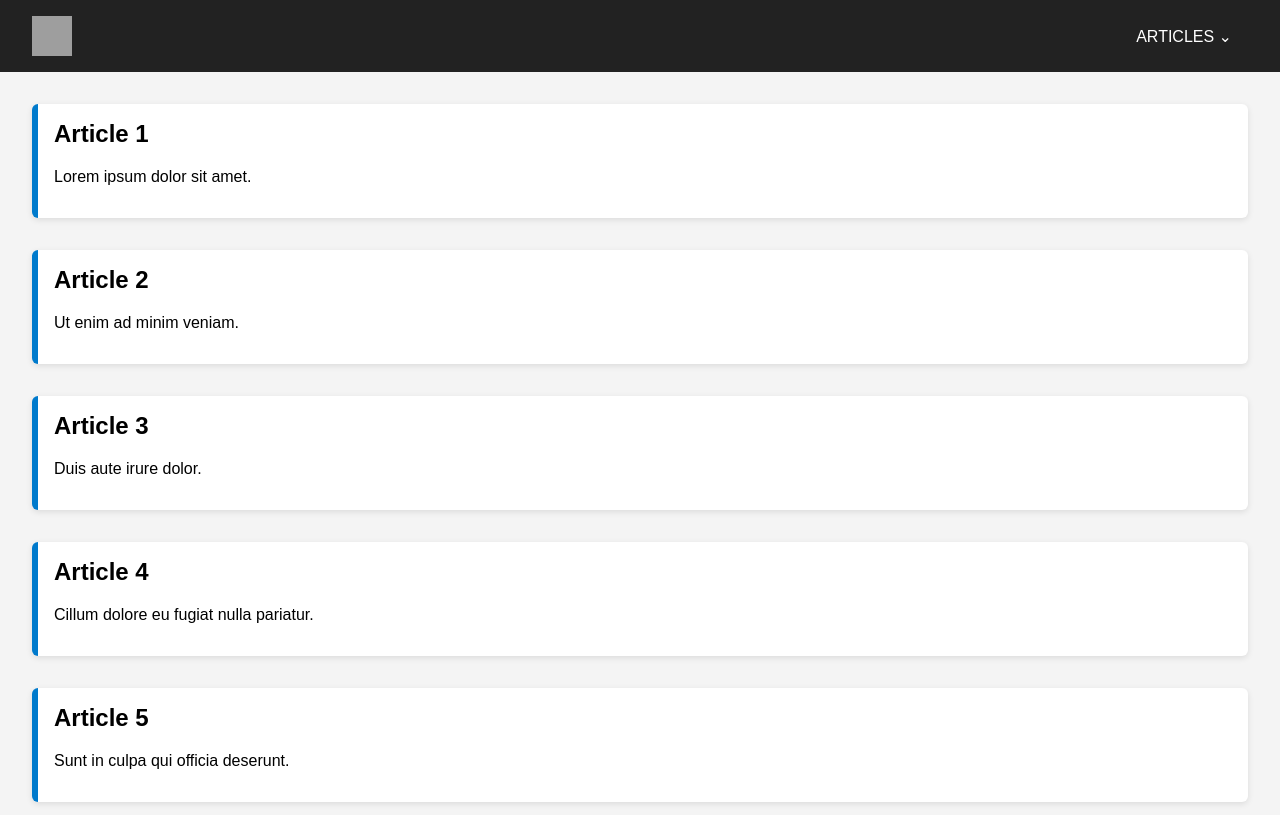
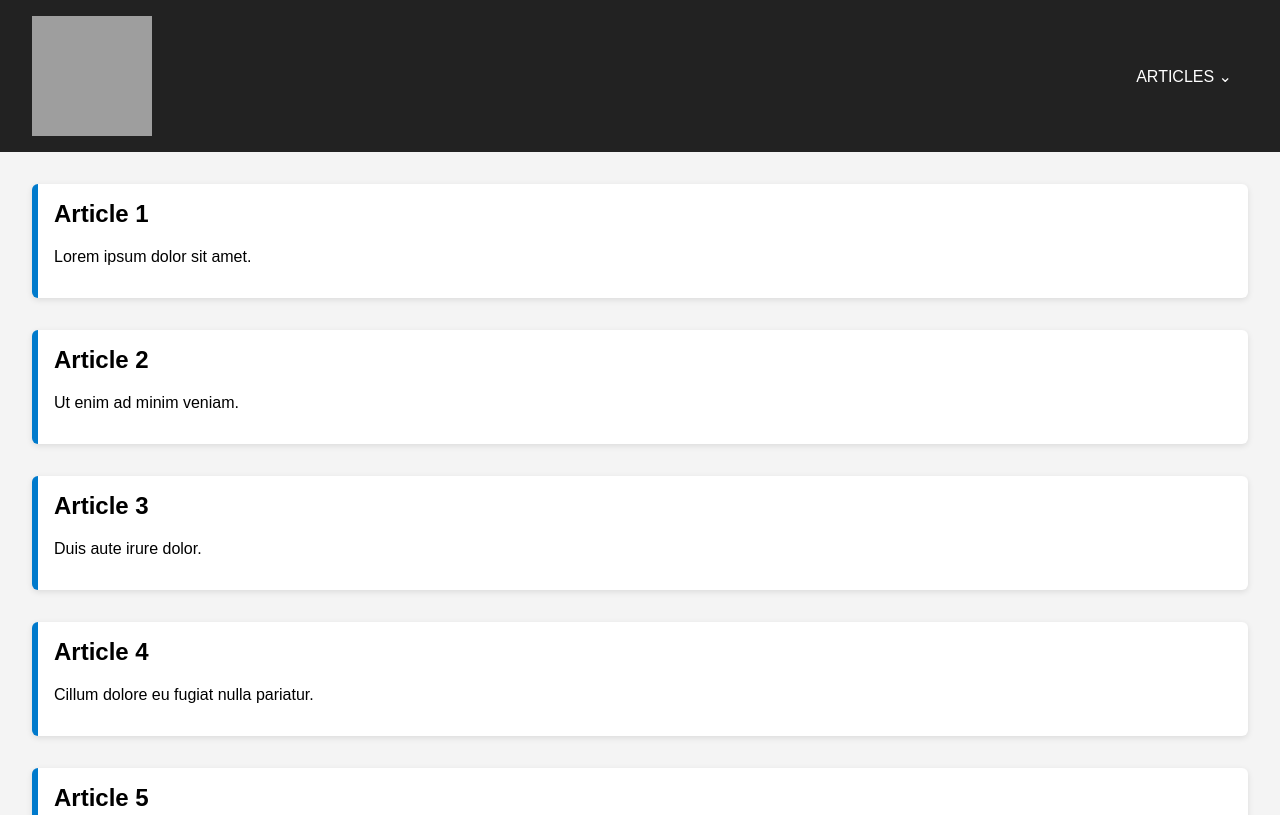
Before and after one commit to elamort/elamort.github.io, a plain HTML site: page index.html in a window 1280 px wide. Shown: the top 815 px of the page. Drawn offline with Linux system fonts and the light colour scheme; grey boxes are pictures that could not be loaded.

Commit message:
Update index.html

```diff
--- a/index.html
+++ b/index.html
@@ -3,7 +3,7 @@
 <head>
   <meta charset="UTF-8" />
   <meta name="viewport" content="width=device-width, initial-scale=1.0" />
-  <title>Dropdown Article Site</title>
+  <title>Majuscule</title>
   <style>
     body {
       font-family: sans-serif;
@@ -24,8 +24,8 @@
     }
 
     .logo {
-      height: 40px;
-      width: 40px;
+      height: 120px;
+      width: 120px;
     }
 
     .menu {
@@ -71,6 +71,8 @@
     }
 
     .article {
+      padding-top: 1rem;
+      scroll-margin-top: 200px; /* <- magic line */
       background: white;
       padding: 1rem;
       margin-bottom: 2rem;
```
